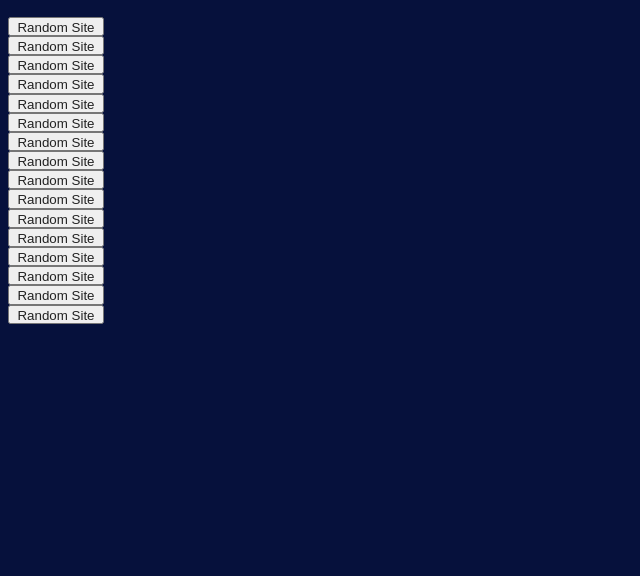
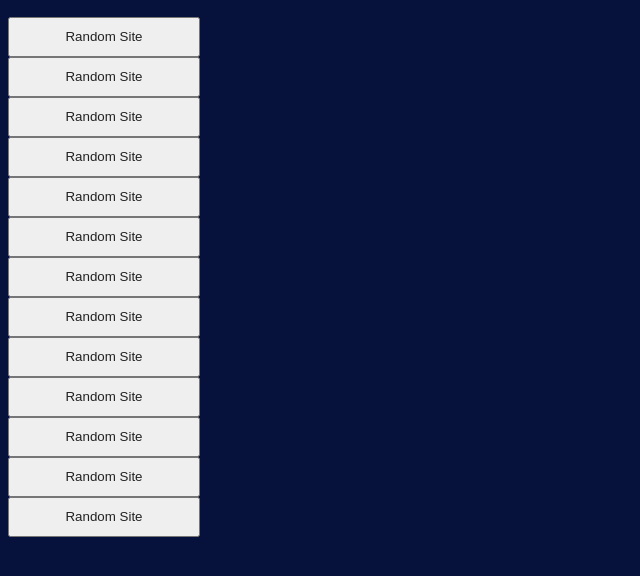
Before and after one commit to Anuragd275/Unblocker, a plain HTML site: page index.html in a window 1280 px wide. Shown: the part 114-690 px from the top of the page, without its empty margins (0-640 px from the left). Drawn offline with Linux system fonts and the light colour scheme.

Commit message:
added button styling

```diff
--- a/index.html
+++ b/index.html
@@ -9,7 +9,7 @@
     </style>
   </head>
   <body>
-    <div class="header">
+    <div class="header-area">
       <h1>UNBLOCKER</h1>
       <h2>Ultimate Site Unblocker</h2>
     </div>
@@ -19,11 +19,10 @@
       ><button class="top-sites"><a href="#">Random Site</a></button
       ><button class="top-sites"><a href="#">Random Site</a></button
       ><button class="top-sites"><a href="#">Random Site</a></button
-      ><button class="top-sites"><a href="#">Random Site</a></button
-      ><button class="top-sites"><a href="#">Random Site</a></button
-      ><button class="top-sites"><a href="#">Random Site</a></button
-      ><button class="top-sites"><a href="#">Random Site</a></button
-      ><button class="top-sites"><a href="#">Random Site</a></button
+      ><button class="top-sites"><a href="#">Random Site</a></button>
+    </div>
+    <div class="top-sites-area-2">
+      <button class="top-sites"><a href="#">Random Site</a></button
       ><button class="top-sites"><a href="#">Random Site</a></button
       ><button class="top-sites"><a href="#">Random Site</a></button
       ><button class="top-sites"><a href="#">Random Site</a></button
--- a/style.css
+++ b/style.css
@@ -8,17 +8,22 @@ h1, h2{
     color: #fff;
 }
 
+.header-area{
+    display: block;
+    justify-content: center;
+}
+
 a:link{
     text-decoration: none;
     color: #222;
 }
 
-.top-sites-area{
+.top-sites-area, .top-sites-area-2{
     display: flex;
     flex-direction: column;
 }
 
 .top-sites{
-    height: 1.2rem;
-    width: 6rem;
+    height: 2.5rem;
+    width: 12rem;
 }
```
